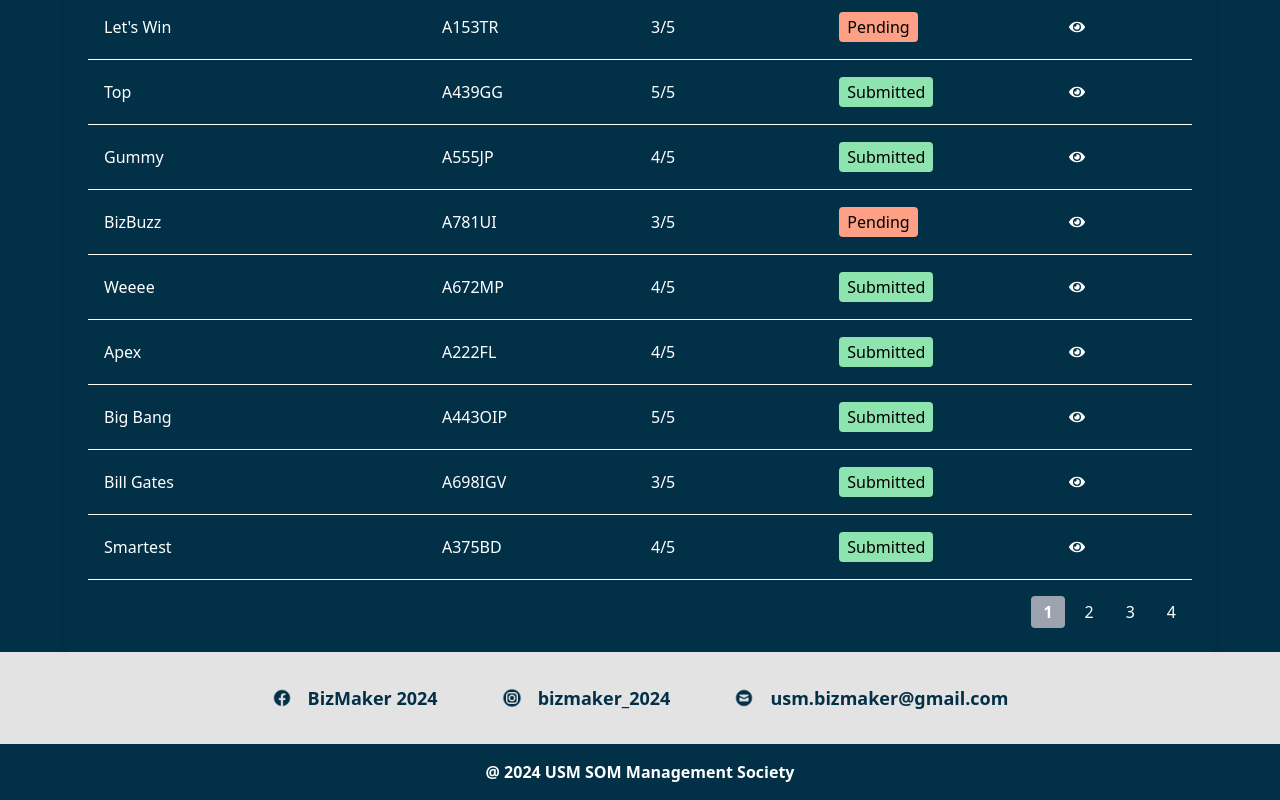
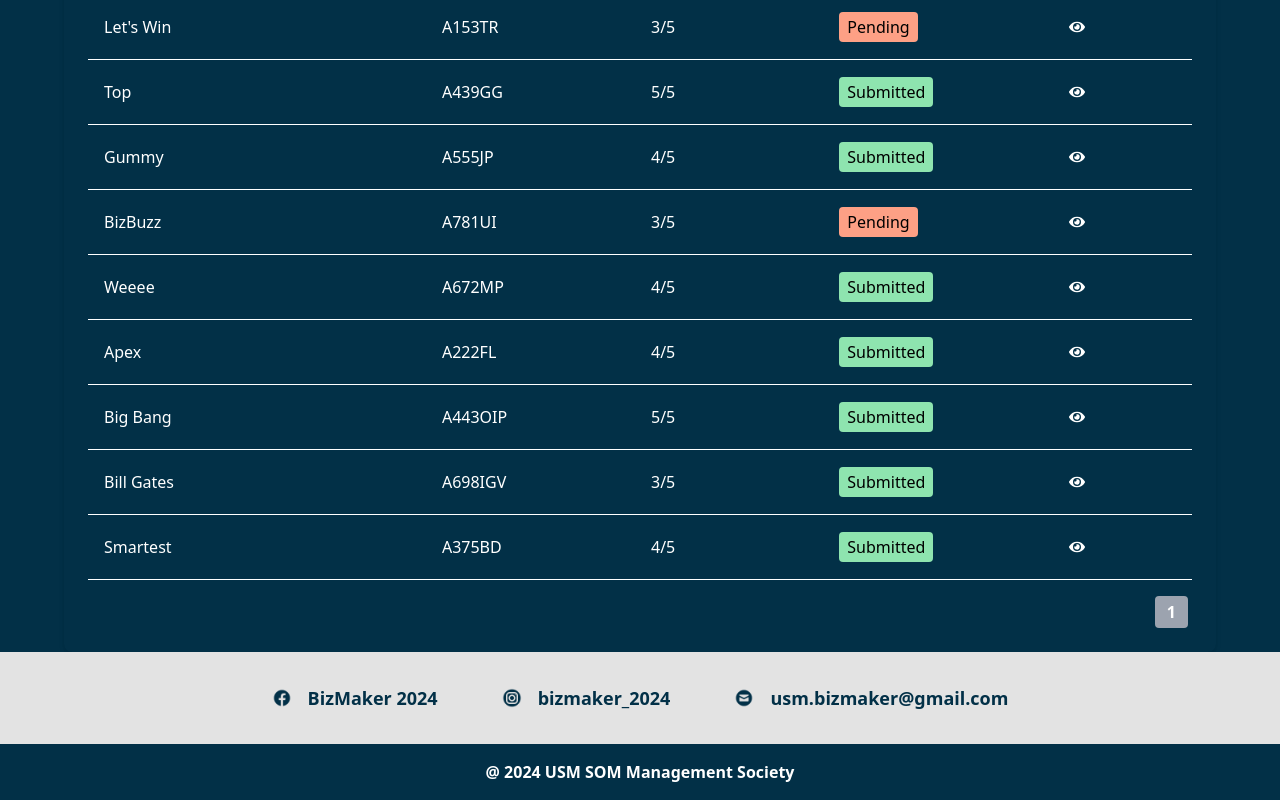
Before and after one commit to diminecjean/hackfinity, a Next.js app: page /admin/view_team in a window 1280 px wide. Shown: the part 622-1422 px from the top of the page. Built offline with nearby package versions, Linux system fonts and the light colour scheme.

Commit message:
Remove the other pages 2-4

```diff
--- a/src/app/admin/view_team/page.js
+++ b/src/app/admin/view_team/page.js
@@ -129,9 +129,9 @@ const TeamsPage = () => {
                     </table>
                     <div className="flex justify-end mt-4">
                         <button className="px-3 py-1 mx-1 bg-grey-dark text-white rounded font-bold">1</button>
-                        <button className="px-3 py-1 mx-1 text-white rounded">2</button>
+                        {/* <button className="px-3 py-1 mx-1 text-white rounded">2</button>
                         <button className="px-3 py-1 mx-1 text-white rounded">3</button>
-                        <button className="px-3 py-1 mx-1 text-white rounded">4</button>
+                        <button className="px-3 py-1 mx-1 text-white rounded">4</button> */}
                     </div>
                 </div>
             </div>
```
